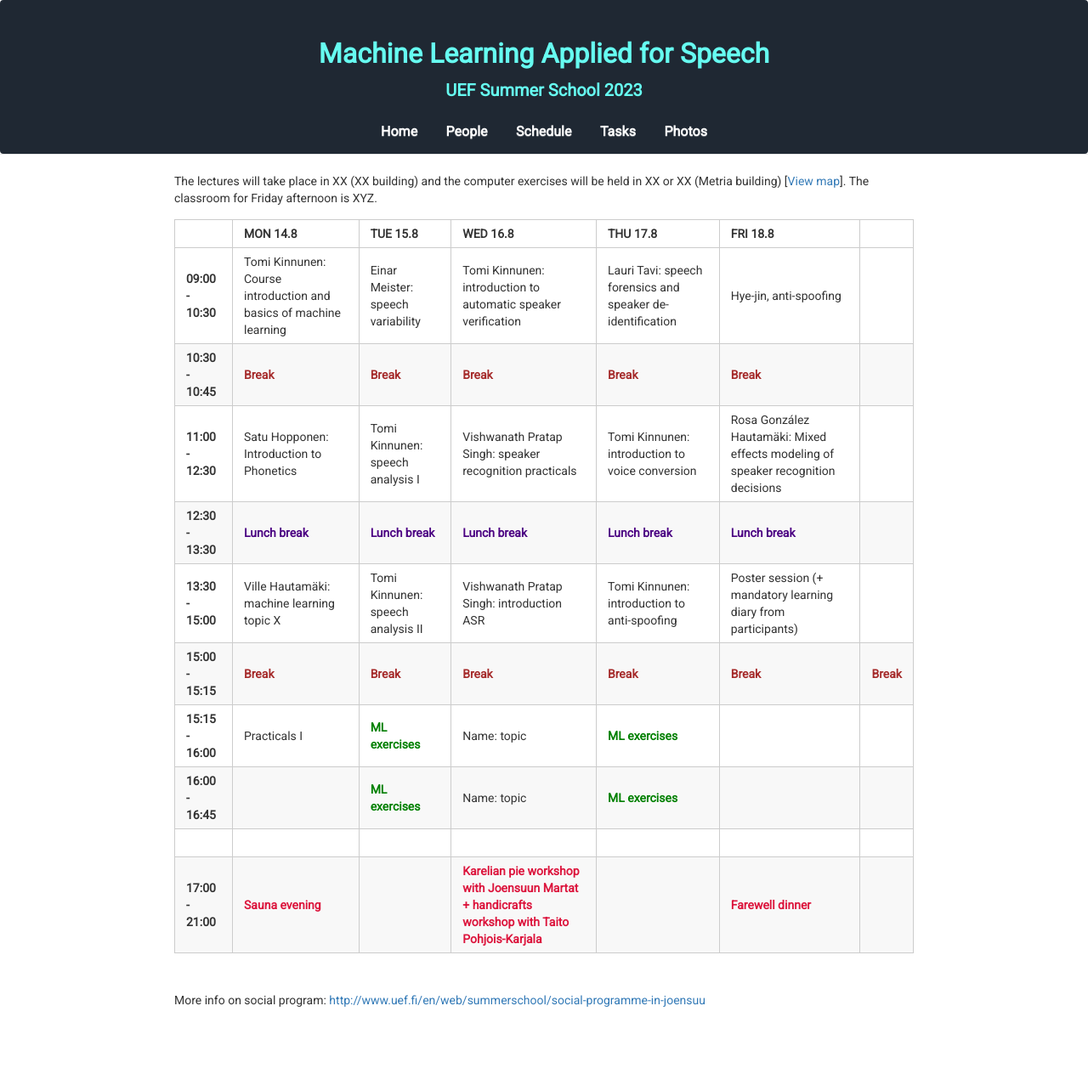
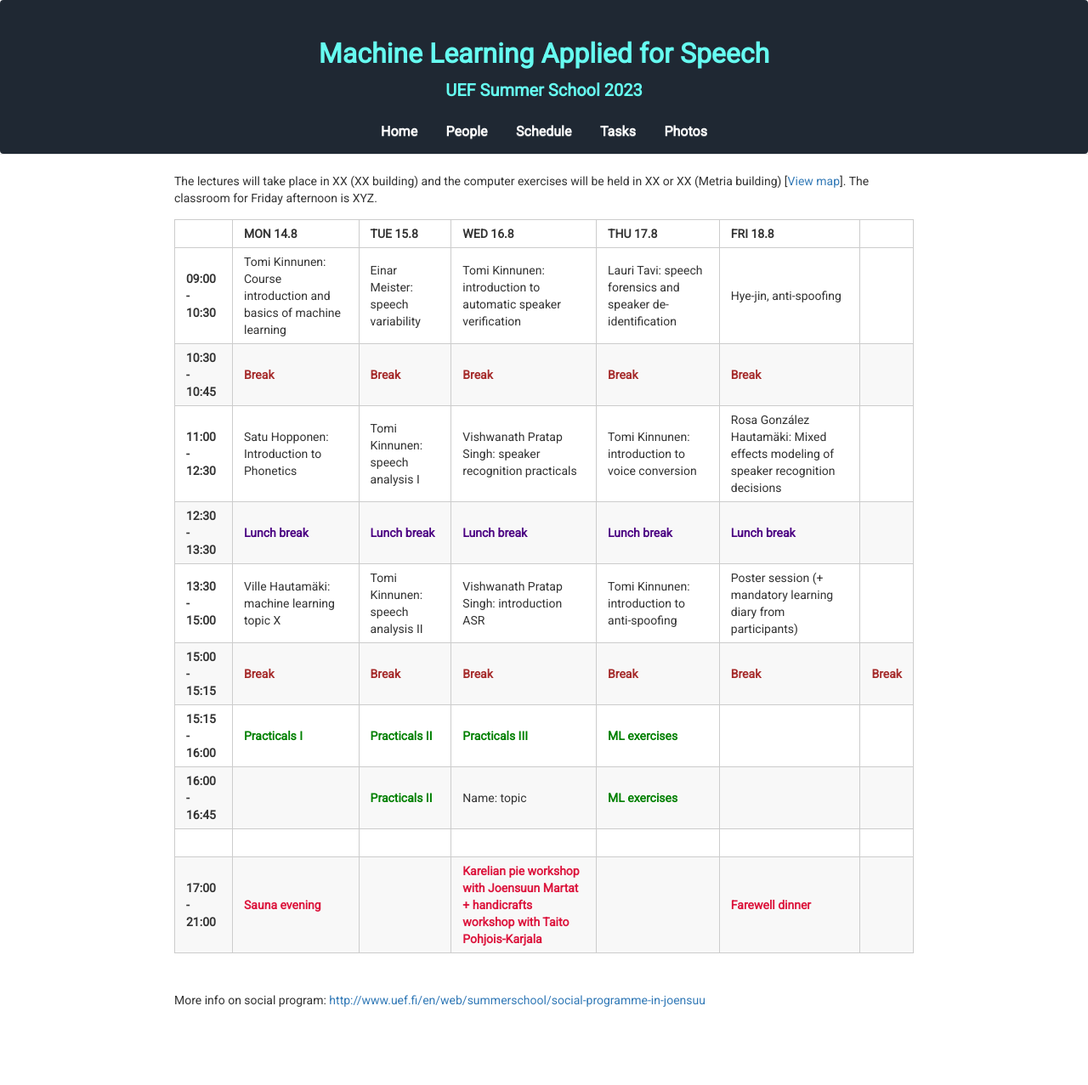
Before and after one commit to vpspeech/summerschool2023, a Jekyll site: the page built from schedule.md, in a window 1280 px wide. Shown: the whole page at 85% size. Built offline with Jekyll 4.4.1, drawn with Linux system fonts in a browser that asks for light colours; nearby versions of some CDN libraries.

Commit message:
Update schedule.md

```diff
--- a/schedule.md
+++ b/schedule.md
@@ -13,8 +13,8 @@
 | **12:30 - 13:30** | <span style="color:indigo">**Lunch break**</span> | <span style="color:indigo">**Lunch break**</span>       | <span style="color:indigo">**Lunch break**</span> | <span style="color:indigo">**Lunch break**</span>       | <span style="color:indigo">**Lunch break**</span>   |
 | **13:30 - 15:00** | Ville Hautamäki: machine learning topic X                         | Tomi Kinnunen: speech analysis II                             | Vishwanath Pratap Singh: introduction ASR           | Tomi Kinnunen: introduction to anti-spoofing | Poster session (+ mandatory learning diary from participants) |
 | **15:00 - 15:15** | <span style="color:brown">**Break**</span> | <span style="color:brown">**Break**</span>       | <span style="color:brown">**Break**</span> | <span style="color:brown">**Break**</span>       |   <span style="color:brown">**Break**</span> | <span style="color:brown">**Break**</span>  |
-| **15:15 - 16:00** | Practicals I                | <span style="color:green">**ML exercises**</span> | Name: topic                                               | <span style="color:green">**ML exercises**</span> |   |
-| **16:00 - 16:45** |                 | <span style="color:green">**ML exercises**</span> | Name: topic                                               | <span style="color:green">**ML exercises**</span> |   |
+| **15:15 - 16:00** | <span style="color:green">**Practicals I**</span>             | <span style="color:green">**Practicals II**</span> | <span style="color:green">**Practicals III**</span>                                          | <span style="color:green">**ML exercises**</span> |   |
+| **16:00 - 16:45** |                 | <span style="color:green">**Practicals II**</span> | Name: topic                                               | <span style="color:green">**ML exercises**</span> |   |
 |                   |                                                   |                                                         |                                                   |                                                         |                                                   |
 | **17:00 - 21:00**  | <span style="color:crimson">**Sauna evening**</span>          |                                                         | <span style="color:crimson">**Karelian pie workshop with Joensuun Martat + handicrafts workshop with Taito Pohjois-Karjala**</span>                                                                        |                                                   |                 <span style="color:crimson">**Farewell dinner**                                  |
 
```
